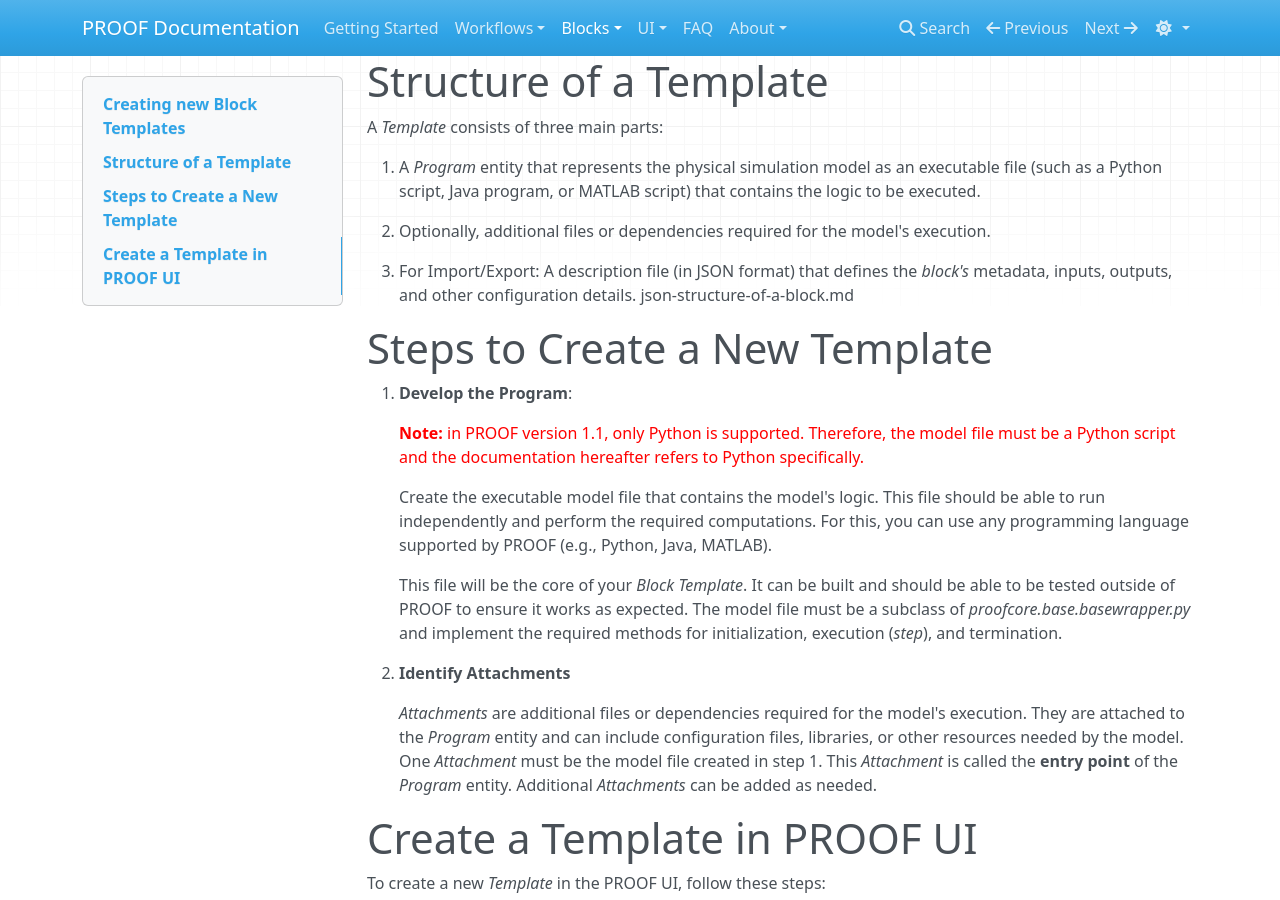
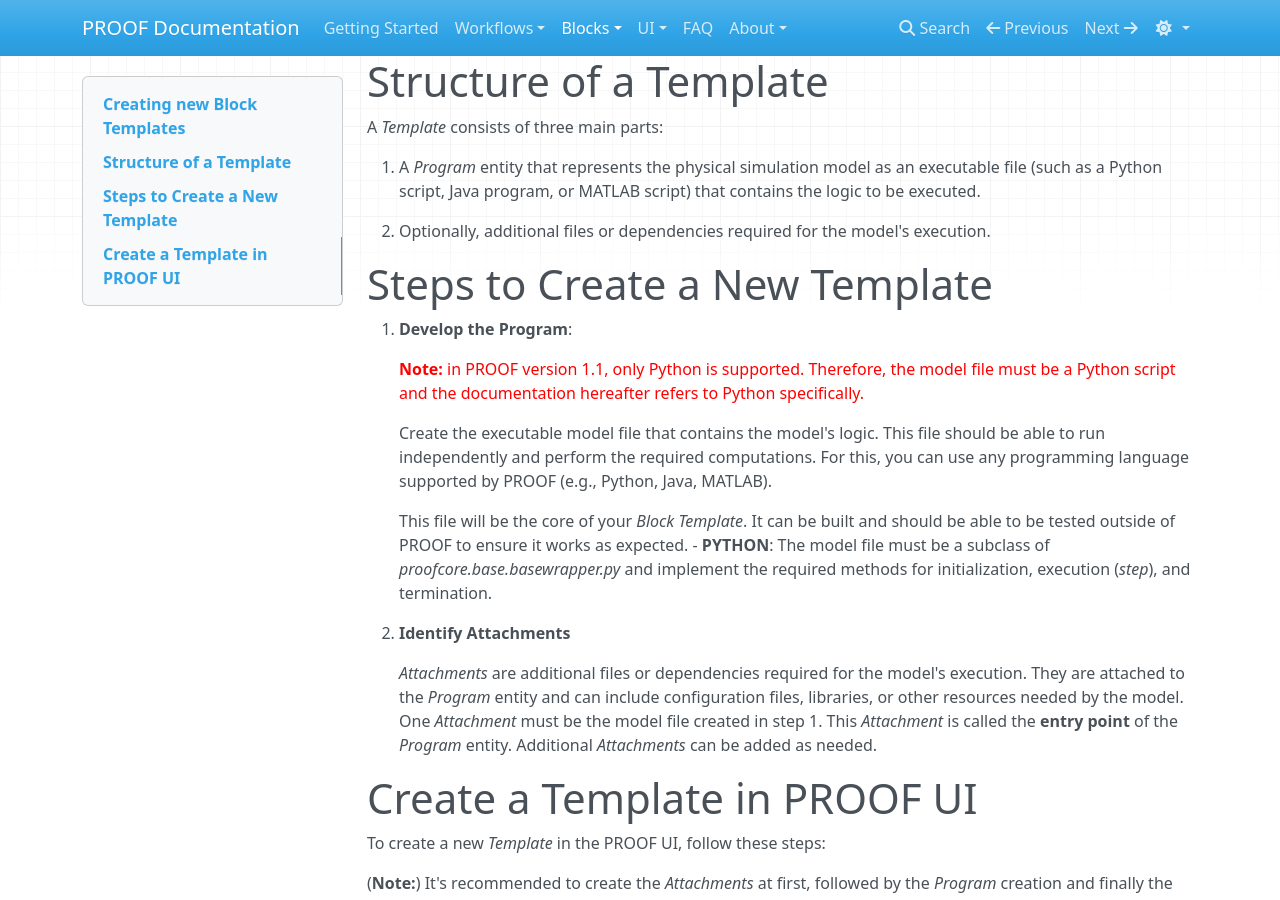
Before and after one commit to KIT-IAI-PROOF/kit-iai-proof.github.io, an MkDocs documentation site: the page built from docs/Block/creating-new-templates.md, in a window 1280 px wide and 900 px high, scrolled down 504 px. Built offline with MkDocs 1.6.1, drawn with Linux system fonts in a browser that asks for light colours; nearby versions of some CDN libraries.

Commit message:
docs: clarify some content in creating-new-templates

```diff
--- a/docs/Block/creating-new-templates.md
+++ b/docs/Block/creating-new-templates.md
@@ -20,9 +20,10 @@
 
 2. Optionally, additional files or dependencies required for the model's execution.
 
+<!--
 3. For Import/Export: A description file (in JSON format) that defines the *block's* metadata, inputs, outputs, and other configuration details.
 json-structure-of-a-block.md
-
+-->
 
 # Steps to Create a New Template
 
@@ -33,12 +34,12 @@
     Create the executable model file that contains the model's logic. This file should be able to run independently and perform the required computations. For this, you can use any programming language supported by PROOF (e.g., Python, Java, MATLAB).
 
     This file will be the core of your *Block Template*. It can be built and should be able to be tested outside of PROOF to ensure it works as expected.
-The model file must be a subclass of *proofcore.base.basewrapper.py* and implement the required methods for initialization, execution (*step*), and termination.
+    - **PYTHON**: The model file must be a subclass of *proofcore.base.basewrapper.py* and implement the required methods for initialization, execution (*step*), and termination.
 
 2. **Identify Attachments**
 
     *Attachments* are additional files or dependencies required for the model's execution. They are attached to the *Program* entity and can include configuration files, libraries, or other resources needed by the model.
-One *Attachment* must be the model file created in step 1. This *Attachment* is called the **entry point** of the *Program* entity. Additional *Attachments* can be added as needed.
+    One *Attachment* must be the model file created in step 1. This *Attachment* is called the **entry point** of the *Program* entity. Additional *Attachments* can be added as needed.
 
 <!--
 3. **Define the Template Metadata**
```
